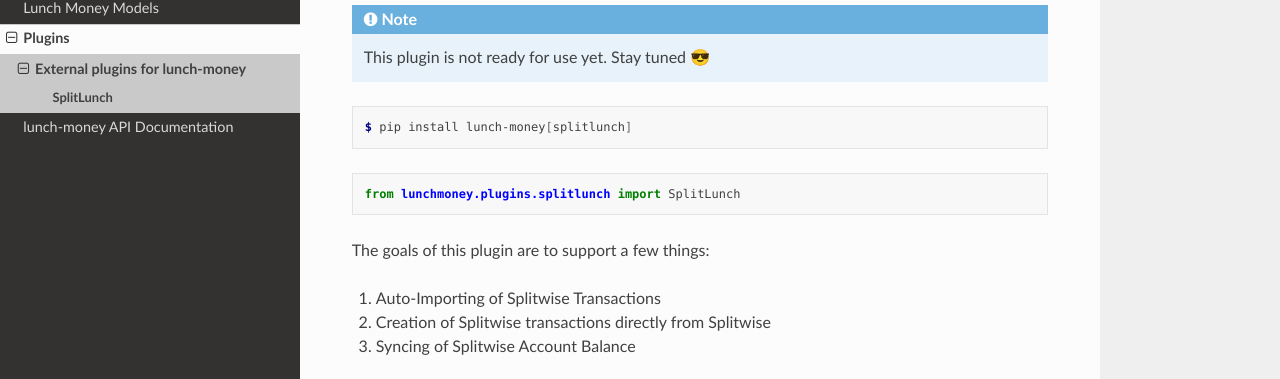
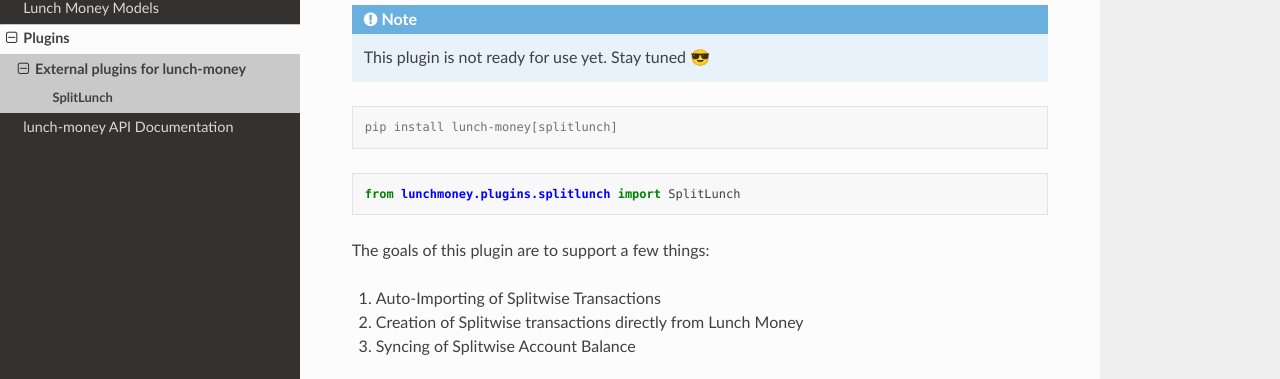
Before and after one commit to juftin/lunchable, a Sphinx documentation site: the page built from docs/source/splitlunch.rst, in a window 1280 px wide, cut to the strip 203-582 px from the top of the page. Built offline with Sphinx 7.4.7 and the Read the Docs theme 2.0.0, drawn with Linux system fonts in a browser that asks for light colours.

Commit message:
doc string clarity

```diff
--- a/docs/source/splitlunch.rst
+++ b/docs/source/splitlunch.rst
@@ -9,7 +9,7 @@
 
 .. code-block:: console
 
-   $ pip install lunch-money[splitlunch]
+    pip install lunch-money[splitlunch]
 
 .. code-block:: python
 
@@ -18,7 +18,7 @@
 The goals of this plugin are to support a few things:
 
 #. Auto-Importing of Splitwise Transactions
-#. Creation of Splitwise transactions directly from Splitwise
+#. Creation of Splitwise transactions directly from Lunch Money
 #. Syncing of Splitwise Account Balance
 
 
--- a/docs/source/usage.rst
+++ b/docs/source/usage.rst
@@ -10,7 +10,7 @@
 
 .. code-block:: console
 
-    $ pip install lunch-money
+    pip install lunch-money
 
 ******************
 Examples
```
Also changed, not shown: README.md (+15 -2 lines).
